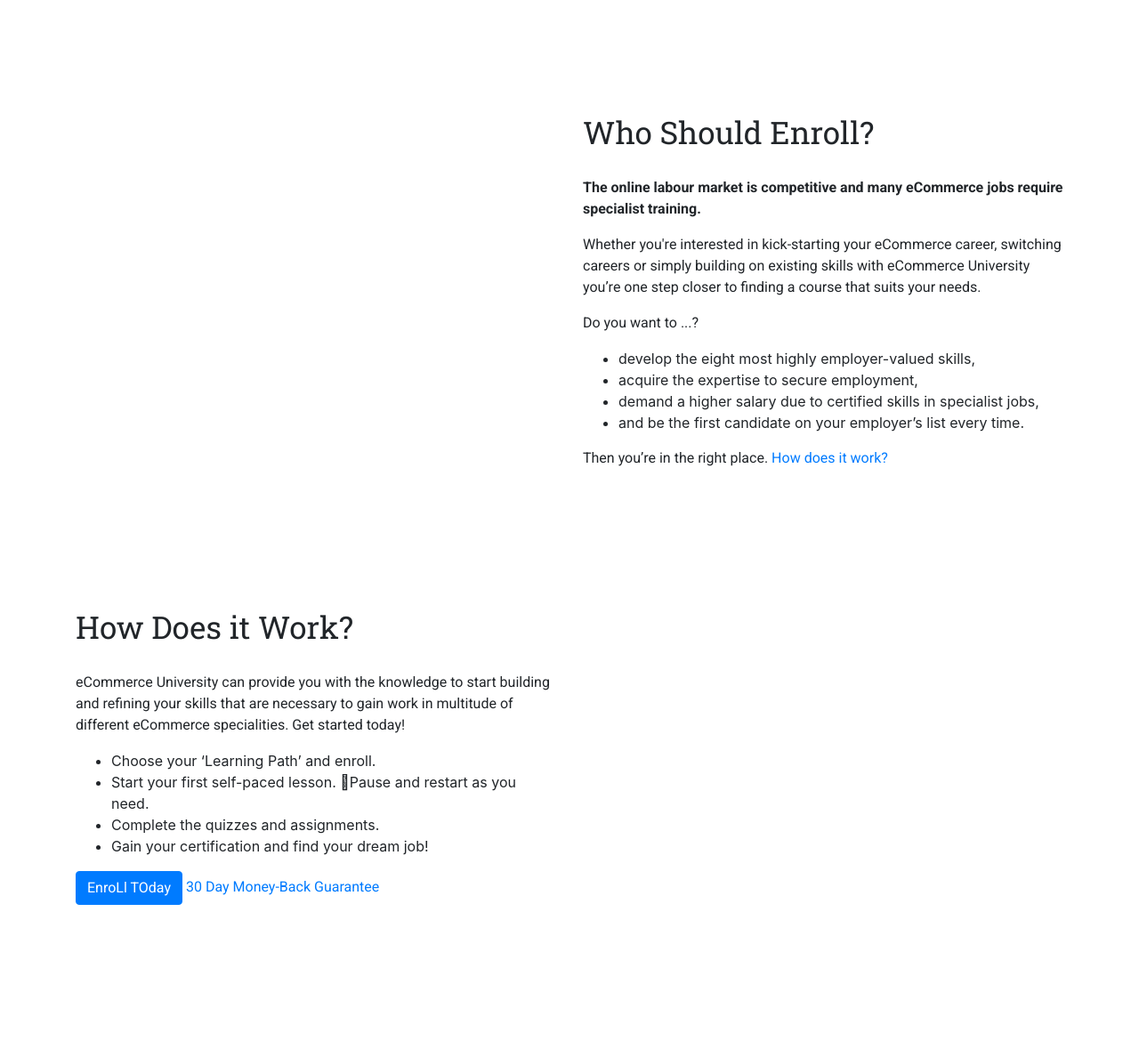
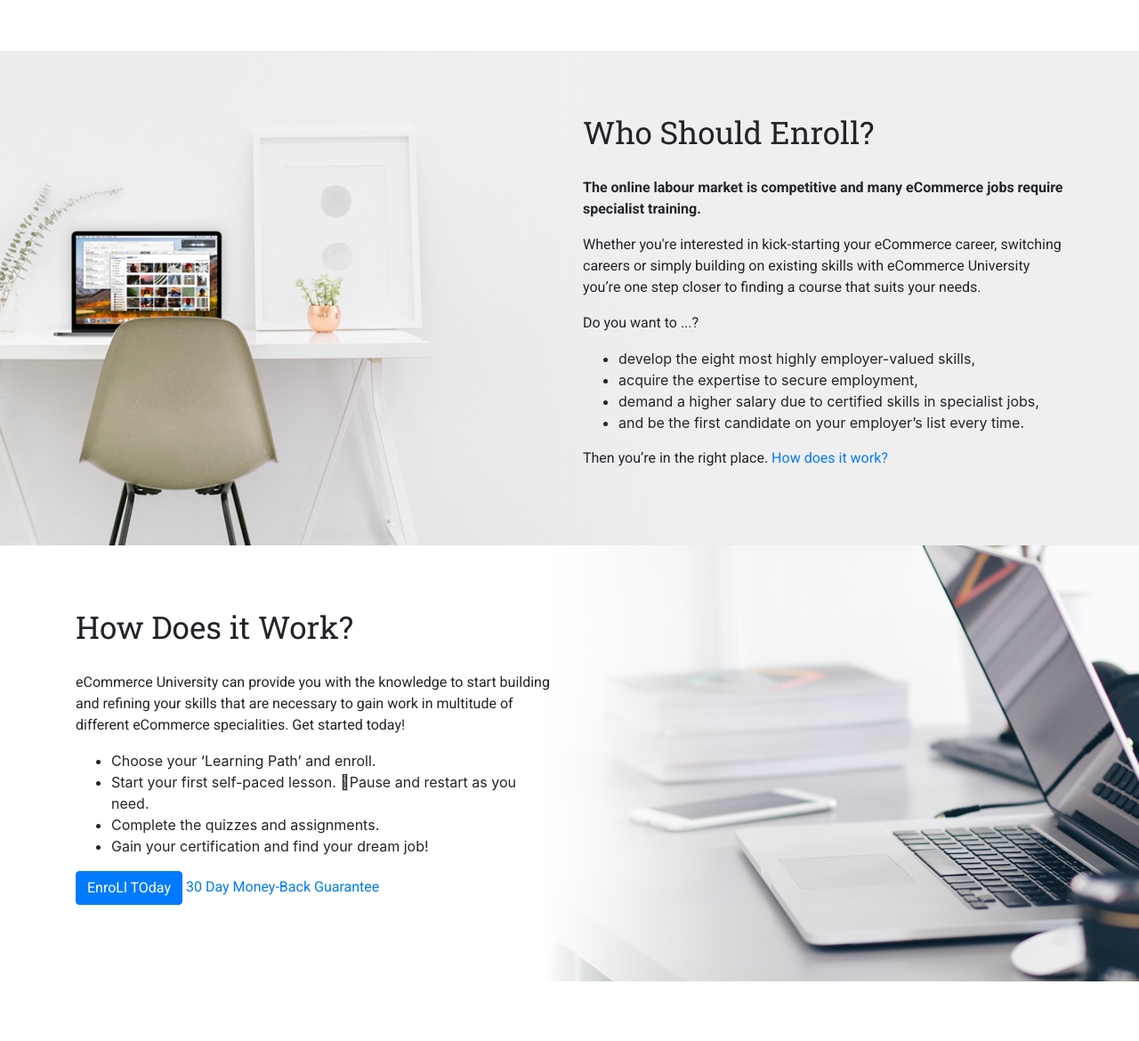
Before and after one commit to zuperteamstudio/ecommuni-html, a website: page index.html in a window 1280 px wide. Shown: the part 1545-2715 px from the top of the page at 89% size. Drawn offline with Linux system fonts and the light colour scheme.

Commit message:
bg image section Who Should Enroll? and section How Does it Work?

```diff
--- a/assets/scss/app.scss
+++ b/assets/scss/app.scss
@@ -107,3 +107,12 @@ section {
         opacity: 0.902;
     }
 }
+.section-should {
+    background-repeat: no-repeat;
+    background-color: #efefef;
+    background-position: left;
+}
+.section-howdoes {
+    background-repeat: no-repeat;
+    background-position: right;
+}
--- a/index.html
+++ b/index.html
@@ -138,7 +138,7 @@
 			</div>
 		</section>
 
-		<section class="section">
+		<section class="section section-should" style="background-image: url(assets/img/section-should.png);">
 			<div class="container">
 				<div class="row">
 					<div class="col-md-6">
@@ -174,7 +174,7 @@
 			</div>
 		</section>
 
-		<section class="section">
+		<section class="section section-howdoes" style="background-image: url(assets/img/how-do.png);">
 			<div class="container">
 				<div class="row">
 
```
Also changed, not shown: assets/css/app.css, assets/img/how-do.png (added), assets/img/section-should.png (added), dist/assets/css/app.min.css.
